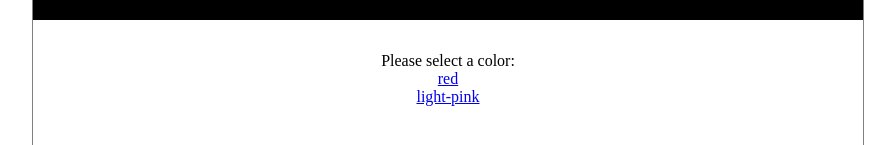
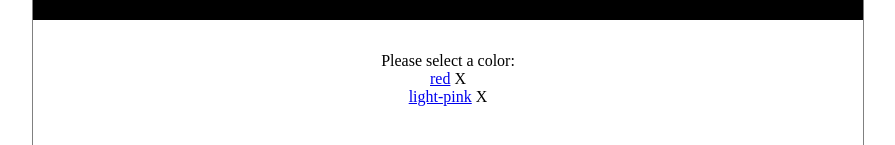
Before and after one commit to Fbw-wd22-e01-Rockstars/19-spa-router-color-factory-Adanurk, a React (Create React App) app: page /colors in a window 1280 px wide. Shown: the part 251-396 px from the top of the page, without its empty margins (192-1087 px from the left). Built offline with nearby package versions, Linux system fonts and the light colour scheme.

Commit message:
localStorage added

```diff
--- a/src/App.js
+++ b/src/App.js
@@ -3,26 +3,38 @@ import Home from "./components/Home";
 import "./App.css"
 import { Routes, Route } from "react-router-dom";
 import ColorList from "./components/ColorList";
-import { useState } from "react";
+import { useState, useEffect } from "react";
 import Form from "./components/Form";
 import Color from "./components/Color";
 
 function App() {
   const [colors, setColors] = useState([{name:"red", value:"#ff0000"}, {name:"light-pink", value:"#FFB6C1"}]);
 
+  useEffect(() => {
+    let data = localStorage.getItem("colors");
+    if(data){
+      setColors(JSON.parse(data))
+    }
+  },[])
+
+  const delColor = (name) => {
+    let updateColors = colors.filter(item => item.name !== name);
+    setColors(updateColors);
+    localStorage.setItem("colors", JSON.stringify(updateColors));
+
+  }
+
   return (
     <div className="App">
       <Routes>
         <Route path="/" element={<Home/>}></Route>
-        <Route path="colors" element={<ColorList colors={colors}/>}></Route>
+        <Route path="colors" element={<ColorList delColor={delColor} colors={colors}/>}></Route>
         <Route path="colors/new" element={<Form handleColors={setColors} colors={colors}/>}/>
-        <Route path="colors/:name" element={<Color/>}></Route>
+        <Route path="colors/:name" element={<Color colors={colors}/>}></Route>
         <Route path="*" element={<Home/>}></Route>
       </Routes>
     </div>
   );
 }
 
-//! ?? As a user, if I try to navigate to a color page that does not exist (e.g. /colors/burrito), I am redirected to the colors index page.
-
 export default App;
--- a/src/components/Color.js
+++ b/src/components/Color.js
@@ -1,11 +1,21 @@
 import React from 'react';
-import { Link, useLocation, useParams } from 'react-router-dom';
+import { Link, useLocation, useParams, Navigate } from 'react-router-dom';
 
-const Color = ({info}) => {
+
+//useNavigate hook => it navigates user from one to another page;
+//const navigate = useNavigate()
+//button kullanmak istersen mesela navlink yerine bunu kullanabilirsin, onclick te arrow fuznction suraya git diyerek!
+
+const Color = ({colors}) => {
   const params = useParams();
   const location = useLocation();
   console.log(params);
   console.log(location);
+  const color = colors.some(item => item.name === params.name)
+
+ if(!color){
+   return <Navigate to="/colors"/>
+ }
 
   return (
     <div className='big-color' style={{backgroundColor:`${location?.state?.value}`}}>
--- a/src/components/ColorList.js
+++ b/src/components/ColorList.js
@@ -4,7 +4,7 @@ import { Link } from 'react-router-dom';
 
 
 
-const ColorList = ({colors}) => {
+const ColorList = ({colors, delColor}) => {
 
   return (
     <div className='home'>
@@ -19,7 +19,7 @@ const ColorList = ({colors}) => {
                 {
                     colors.map(color => {
                         return (
-                            <li key={color.name}><Link to={`/colors/${color.name}`} state={color}>{color.name}</Link></li>
+                            <li key={color.name}><Link to={`/colors/${color.name}`} state={color}>{color.name}</Link> <span onClick={()=> {delColor(color.name)}}>X</span></li>
                         )
                     })
                 }
--- a/src/components/Form.js
+++ b/src/components/Form.js
@@ -12,6 +12,7 @@ const Form = ({handleColors, colors}) => {
         e.preventDefault();
         let myItem = {name:colName, value:colValue};
         handleColors([myItem, ...colors]);
+        localStorage.setItem("colors", JSON.stringify([myItem, ...colors]))
         // console.log(colors);
         setColName();
         setColValue();
```
